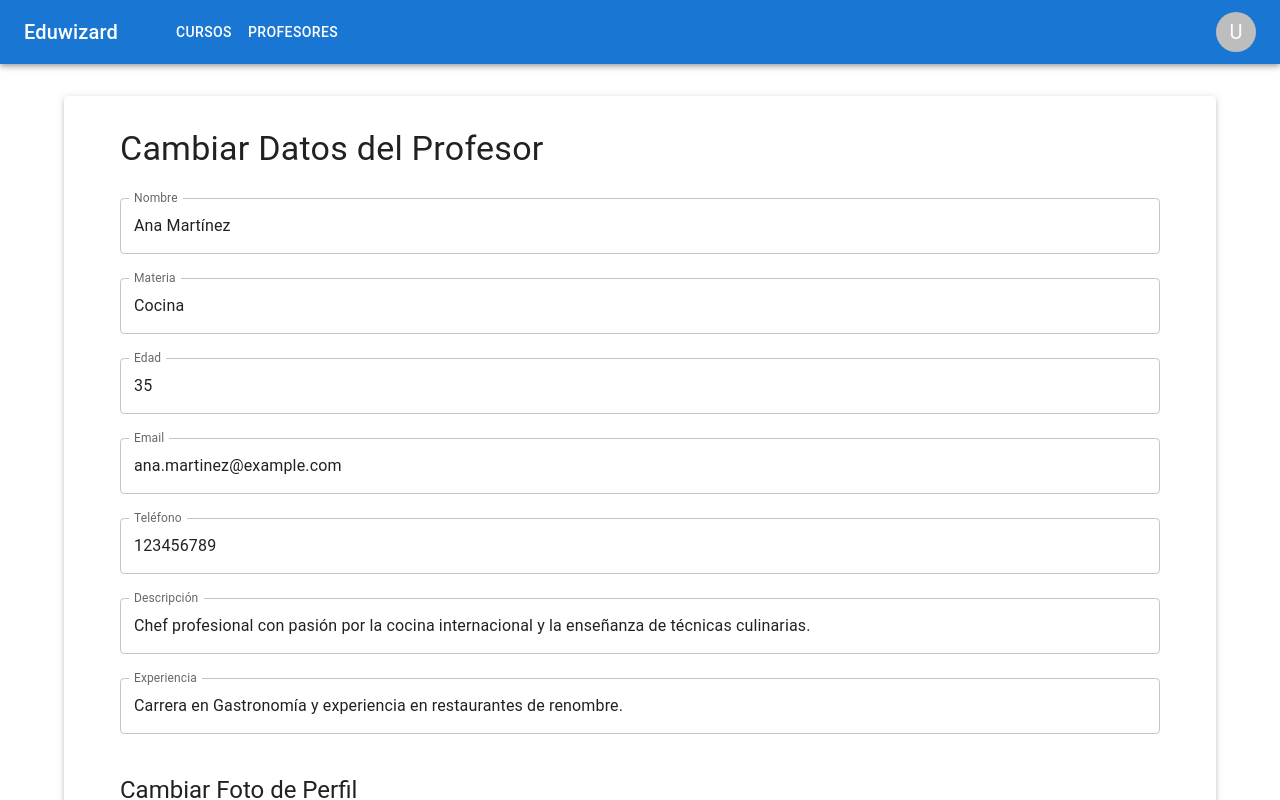
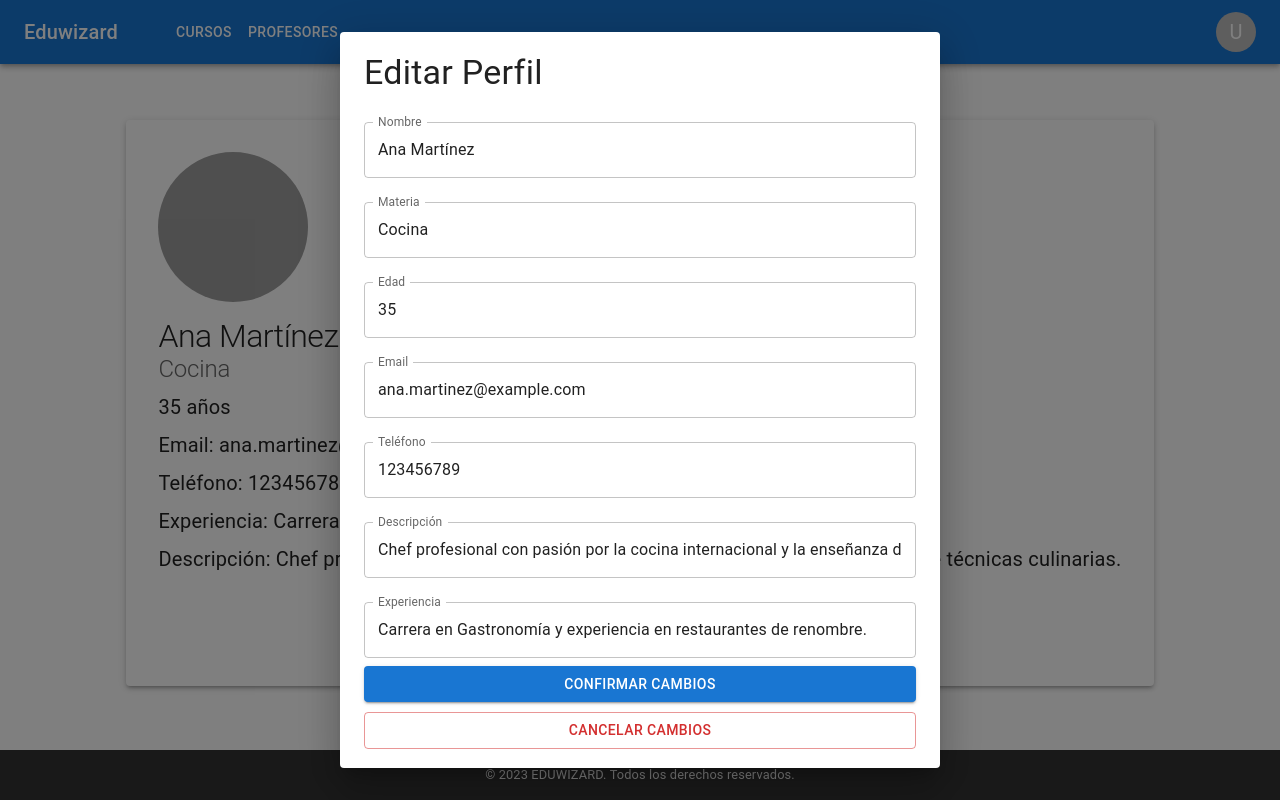
Before and after one commit to mzkrantz/Market-Profesores, a React (Create React App) app: page /Perfil in a window 1280 px wide. Both pictures are taken after a click on the button "CAMBIAR DATOS". Shown: the top 800 px of the page. Built offline with nearby package versions, Linux system fonts and the light colour scheme; grey boxes are pictures that could not be loaded.

Commit message:
Cambios en Perfil.js y EditProfileForm.js

```diff
--- a/src/views/Admin/Perfil/EditProfileForm.js
+++ b/src/views/Admin/Perfil/EditProfileForm.js
@@ -1,52 +1,59 @@
-import React, { useState, useEffect } from "react";
-import Container from "@mui/material/Container";
-import Typography from "@mui/material/Typography";
-import TextField from "@mui/material/TextField";
-import Button from "@mui/material/Button";
-import { useDropzone } from "react-dropzone";
+import React, { useState } from "react";
+import {
+  Dialog,
+  DialogContent,
+  TextField,
+  Button,
+  Snackbar,
+  Typography,
+} from "@mui/material";
 
+import MuiAlert from "@mui/material/Alert";
 
-const CambiarDatosForm = ({ initialData, onSubmit }) => {
-  const [formData, setFormData] = useState(initialData); // Establece los datos iniciales
-  const handleFileUpload = (acceptedFiles) => {
-    // Manejar la carga de archivos aquí
-    const file = acceptedFiles[0];
-    setFormData({ ...formData, image: file });
-  };
+export default function EditProfileForm({ open, teacherData, handleClose }) {
+  const [isSnackbarOpen, setSnackbarOpen] = useState(false);
 
-  // Actualiza el estado de los datos iniciales cuando cambian las propiedades
-  useEffect(() => {
-    setFormData(initialData);
-  }, [initialData]);
+  const [formData, setFormData] = useState({
+    name: teacherData.name,
+    subject: teacherData.subject,
+    age: teacherData.age,
+    email: teacherData.email,
+    phone: teacherData.phone,
+    description: teacherData.description,
+    background: teacherData.background,
+  });
 
-  const handleChange = (event) => {
-    const { name, value } = event.target;
+  const handleFormChange = (e) => {
+    const { name, value } = e.target;
     setFormData({
       ...formData,
       [name]: value,
     });
   };
 
-  const handleSubmit = (event) => {
-    event.preventDefault();
-    onSubmit(formData);
+  const handleSubmit = () => {
+    // Agregar la lógica de compra
+    setSnackbarOpen(true); // Abre el snackbar
+    handleClose();
   };
 
-  const { getRootProps, getInputProps } = useDropzone({
-    accept: "image/*", // Solo permitir archivos de imagen
-    onDrop: handleFileUpload,
-  });
+  // Función para cerrar el snackbar
+  const handleCloseSnackbar = () => {
+    setSnackbarOpen(false);
+  };
+
   return (
-    <Container>
+    <div>
+      <Dialog open={open} onClose={handleClose}>
+        <DialogContent>
           <Typography variant="h4" gutterBottom>
-        Cambiar Datos del Profesor
+            Editar Perfil
           </Typography>
-      <form onSubmit={handleSubmit}>
           <TextField
             label="Nombre"
             name="name"
             value={formData.name}
-          onChange={handleChange}
+            onChange={handleFormChange}
             fullWidth
             margin="normal"
           />
@@ -54,7 +61,7 @@ const CambiarDatosForm = ({ initialData, onSubmit }) => {
             label="Materia"
             name="subject"
             value={formData.subject}
-          onChange={handleChange}
+            onChange={handleFormChange}
             fullWidth
             margin="normal"
           />
@@ -62,7 +69,7 @@ const CambiarDatosForm = ({ initialData, onSubmit }) => {
             label="Edad"
             name="age"
             value={formData.age}
-          onChange={handleChange}
+            onChange={handleFormChange}
             fullWidth
             margin="normal"
           />
@@ -70,7 +77,7 @@ const CambiarDatosForm = ({ initialData, onSubmit }) => {
             label="Email"
             name="email"
             value={formData.email}
-          onChange={handleChange}
+            onChange={handleFormChange}
             fullWidth
             margin="normal"
           />
@@ -78,7 +85,7 @@ const CambiarDatosForm = ({ initialData, onSubmit }) => {
             label="Teléfono"
             name="phone"
             value={formData.phone}
-          onChange={handleChange}
+            onChange={handleFormChange}
             fullWidth
             margin="normal"
           />
@@ -86,7 +93,7 @@ const CambiarDatosForm = ({ initialData, onSubmit }) => {
             label="Descripción"
             name="description"
             value={formData.description}
-          onChange={handleChange}
+            onChange={handleFormChange}
             fullWidth
             margin="normal"
           />
@@ -94,39 +101,47 @@ const CambiarDatosForm = ({ initialData, onSubmit }) => {
             label="Experiencia"
             name="background"
             value={formData.background}
-          onChange={handleChange}
+            onChange={handleFormChange}
             fullWidth
             margin="normal"
           />
-        {/* Campo de carga de archivos para la imagen */}
-        <Typography variant="h5" gutterBottom marginTop={'2rem'}>
-        Cambiar Foto de Perfil
-      </Typography>
-        <div {...getRootProps()} style={dropzoneStyle}>
-          <input {...getInputProps()} />
-          <p>
-            Arrastra y suelta una imagen aquí, o haz clic para seleccionar una.
-          </p>
-        </div>
           <Button
             variant="contained"
             color="primary"
-          type="submit"
-          style={{ marginTop: "20px" }}
+            style={{ marginBottom: "10px" }}
+            onClick={() => {
+              handleSubmit(formData);
+            }}
+            fullWidth
           >
-          Guardar Cambios
+            Confirmar cambios
           </Button>
-      </form>
-    </Container>
+          <Button
+            variant="outlined"
+            color="error"
+            onClick={handleClose}
+            fullWidth
+          >
+            Cancelar cambios
+          </Button>
+        </DialogContent>
+      </Dialog>
+
+      {/* Snackbar para mostrar el mensaje emergente */}
+      <Snackbar
+        open={isSnackbarOpen}
+        autoHideDuration={3000}
+        onClose={handleCloseSnackbar}
+      >
+        <MuiAlert
+          elevation={6}
+          variant="filled"
+          severity="success"
+          onClose={handleCloseSnackbar}
+        >
+          Se han guardado los cambios
+        </MuiAlert>
+      </Snackbar>
+    </div>
   );
-};
-
-const dropzoneStyle = {
-  border: "2px dashed #ccc",
-  borderRadius: "4px",
-  padding: "20px",
-  textAlign: "center",
-  cursor: "pointer",
-};
-
-export default CambiarDatosForm;
+}
--- a/src/views/Admin/Perfil/Perfil.js
+++ b/src/views/Admin/Perfil/Perfil.js
@@ -60,9 +60,14 @@ const EditButton = styled(Button)`
 `;
 const Perfil = () => {
   const [editing, setEditing] = useState(false);
+  const [isDialogOpen, setDialogOpen] = useState(false);
 
-  const handleEdit = () => {
-    setEditing(true);
+  const handleOpenDialog = () => {
+    setDialogOpen(true);
+  };
+
+  const handleCloseDialog = () => {
+    setDialogOpen(false);
   };
 
   const handleFormSubmit = (formData) => {
@@ -91,11 +96,20 @@ const Perfil = () => {
               <ProfileInfo>Experiencia: {teacherData.background}</ProfileInfo>
               <ProfileInfo>Descripción: {teacherData.description}</ProfileInfo>
               <ProfileButtonContainer>
-                <EditButton variant="contained" onClick={handleEdit}>
+                <EditButton
+                  variant="contained"
+                  onClick={handleOpenDialog}
+                  open={isDialogOpen}
+                >
                   <EditIcon />
                   Cambiar Datos
                 </EditButton>
               </ProfileButtonContainer>
+              <EditProfileForm
+                open={isDialogOpen}
+                handleClose={handleCloseDialog}
+                teacherData={teacherData}
+              />
             </>
           )}
         </Paper>
```
Lines whose indentation alone changed are shown as unchanged.
